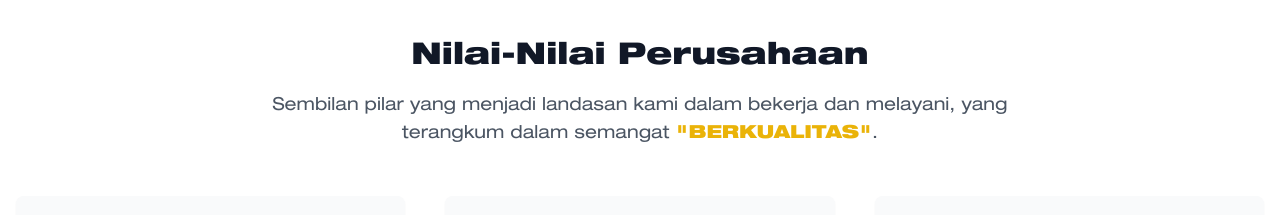
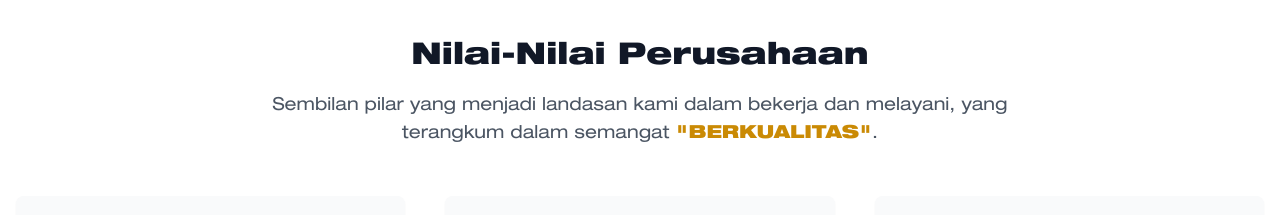
Before and after one commit to evanaustin64/web-sts, a Next.js app: page /tentang-kami in a window 1280 px wide. Shown: the part 1300-1515 px from the top of the page. Built offline with nearby package versions, Linux system fonts and the light colour scheme.

Commit message:
tentang kami 2

```diff
--- a/app/tentang-kami/page.tsx
+++ b/app/tentang-kami/page.tsx
@@ -137,7 +137,7 @@ export default function AboutUsPage() {
         <div className="container mx-auto px-4 text-center">
           <h2 className="text-3xl font-helvetica-black text-gray-900 mb-4">Nilai-Nilai Perusahaan</h2>
           <p className="max-w-3xl mx-auto text-lg text-gray-600 mb-12 font-helvetica-regular">
-            Sembilan pilar yang menjadi landasan kami dalam bekerja dan melayani, yang terangkum dalam semangat <span className="font-helvetica-black text-yellow-500">"BERKUALITAS"</span>.
+            Sembilan pilar yang menjadi landasan kami dalam bekerja dan melayani, yang terangkum dalam semangat <span className="font-helvetica-black text-yellow-600">&quot;BERKUALITAS&quot;</span>.
           </p>
           <div className="grid grid-cols-1 md:grid-cols-2 lg:grid-cols-3 gap-10">
             {stsValues.map((value, index) => (
```
